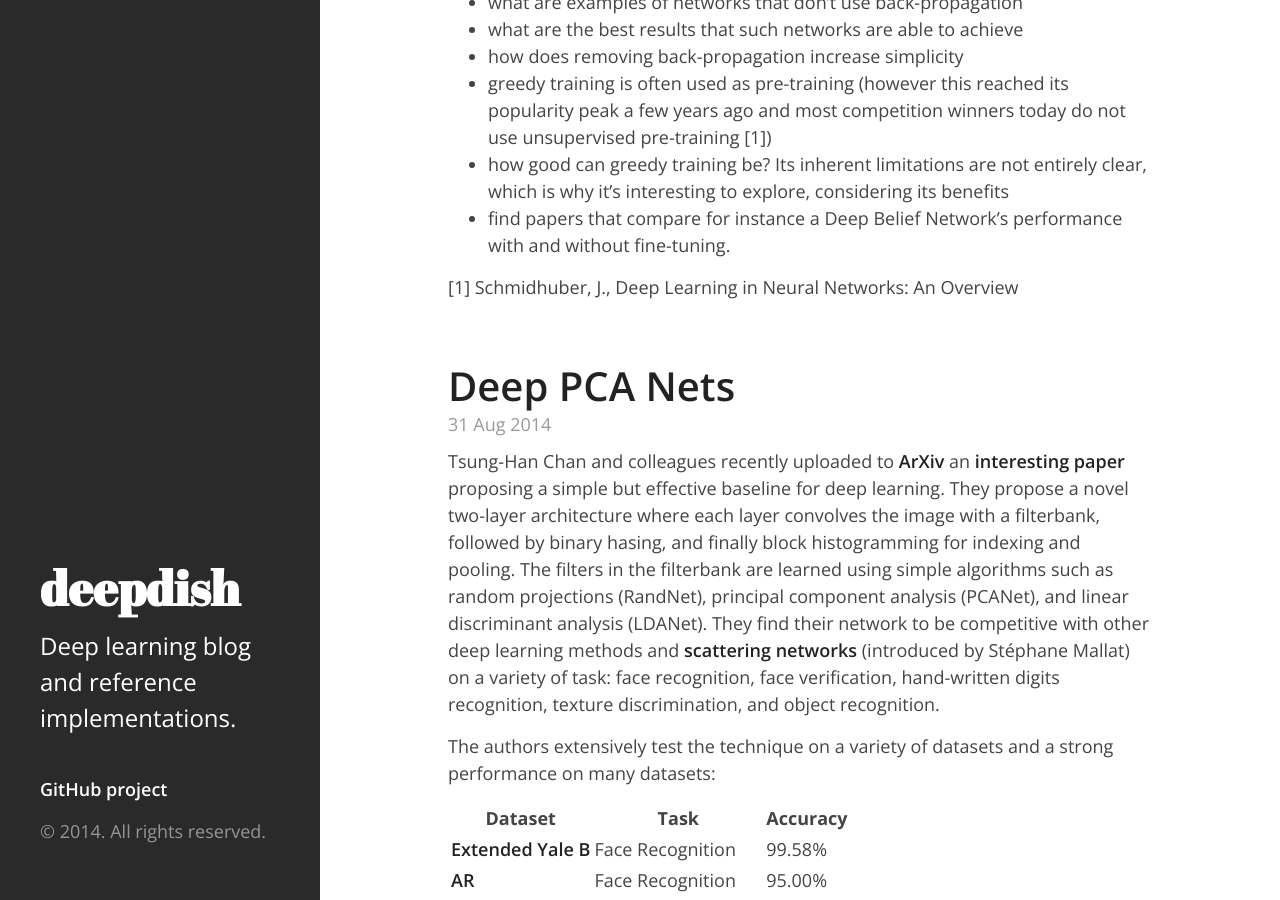
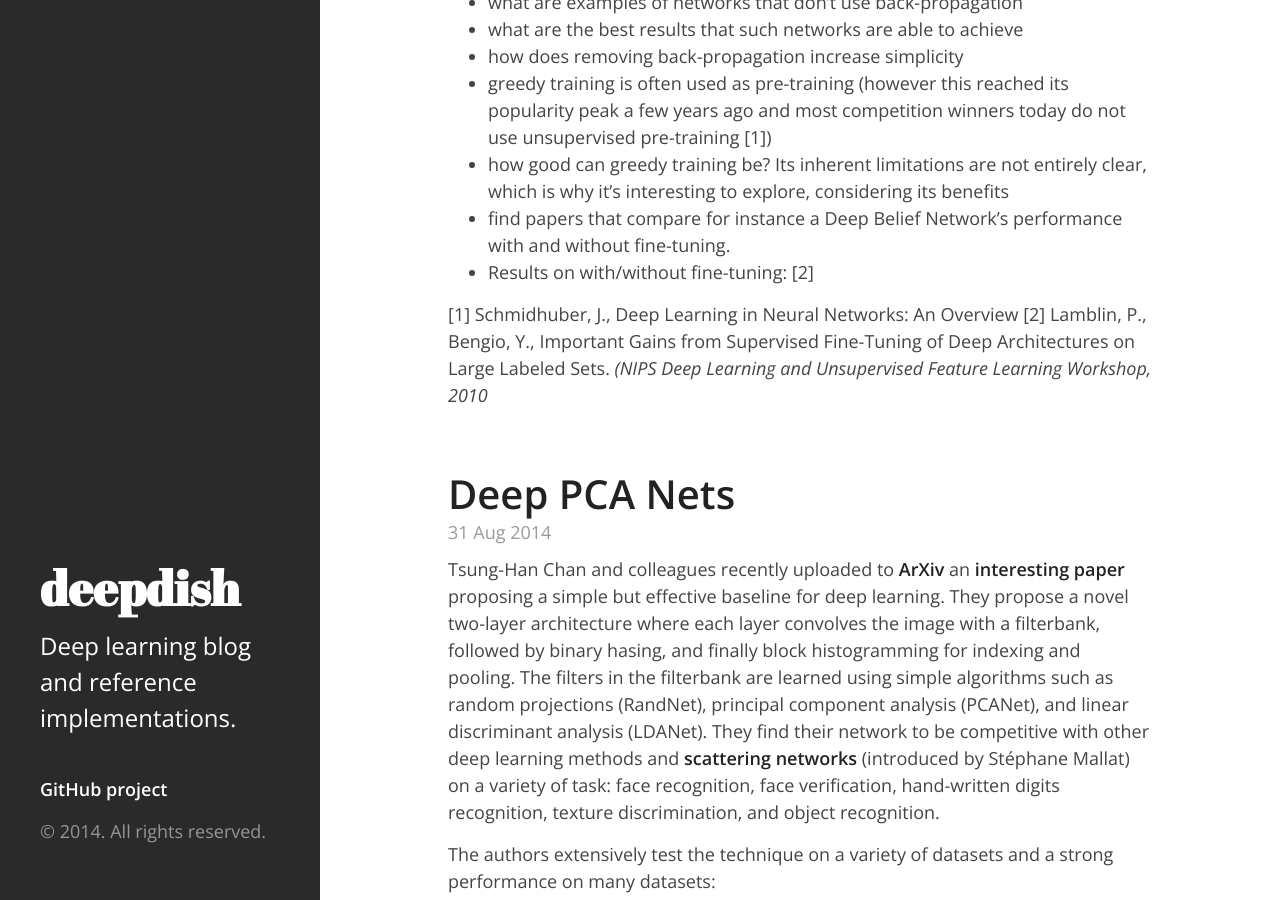
Before and after one commit to uchicago-cs/deepdish, a Jekyll site: the page built from index.html, in a window 1280 px wide and 900 px high, scrolled down 538 px. Built offline with Jekyll 4.4.1, drawn with Linux system fonts in a browser that asks for light colours; Markdown is read by kramdown in place of the engine named in the settings; the list of posts is cut into pages by our own code.

Commit message:
Added reference that I found.

```diff
--- a/_posts/2014-08-31-deep-learning-without-backpropagation.md
+++ b/_posts/2014-08-31-deep-learning-without-backpropagation.md
@@ -15,5 +15,7 @@ Some things to consider:
 * greedy training is often used as pre-training (however this reached its popularity peak a few years ago and most competition winners today do not use unsupervised pre-training [1])
 * how good can greedy training be? Its inherent limitations are not entirely clear, which is why it's interesting to explore, considering its benefits
 * find papers that compare for instance a Deep Belief Network's performance with and without fine-tuning.
+* Results on with/without fine-tuning: [2]
 
 [1] Schmidhuber, J., Deep Learning in Neural Networks: An Overview
+[2] Lamblin, P., Bengio, Y., Important Gains from Supervised Fine-Tuning of Deep Architectures on Large Labeled Sets. *(NIPS Deep Learning and Unsupervised Feature Learning Workshop, 2010*
```
